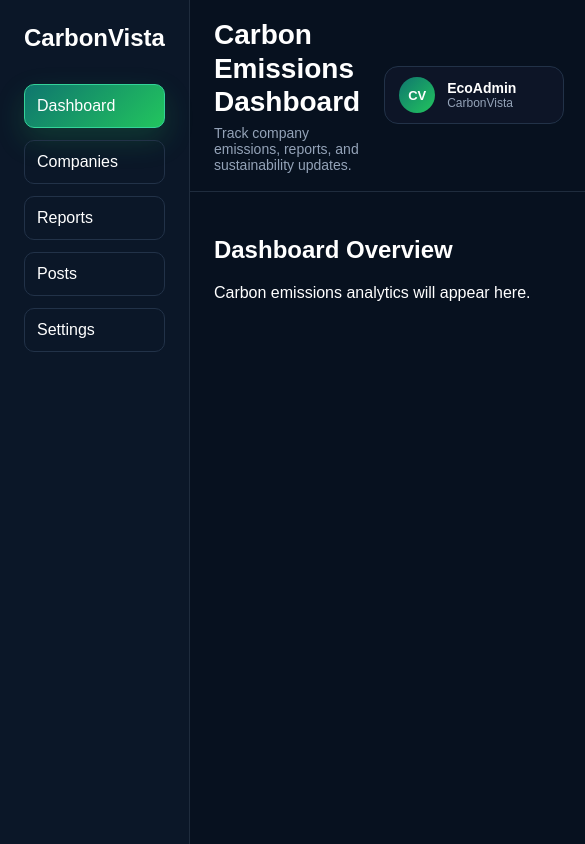
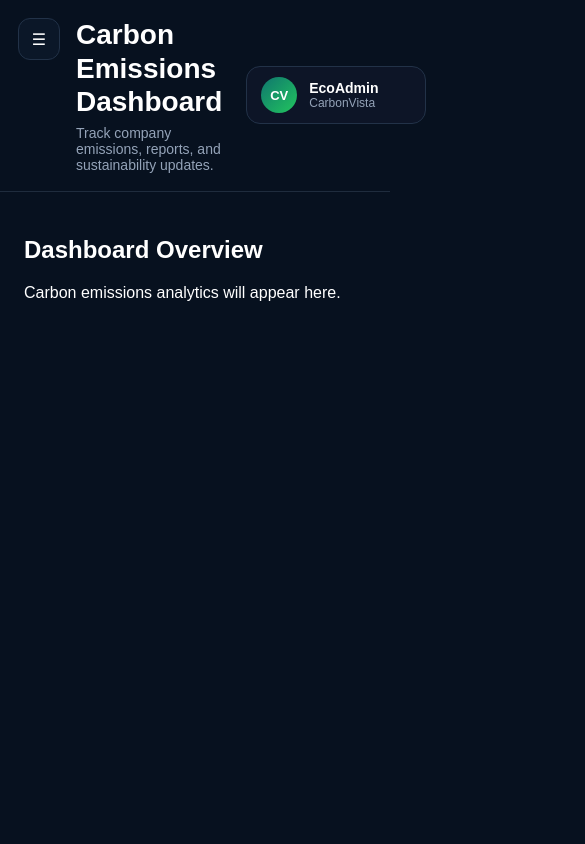
Before and after one commit to Jayzeek2025/Carbon-Emission-Dashboard, a Next.js app: page / in a window 390 px wide. Shown: the whole page, 585 px wide, since content can reach past the window. Built offline with nearby package versions, Linux system fonts and the light colour scheme.

Commit message:
feat: add mobile navigation drawer behavior

```diff
--- a/src/app/globals.css
+++ b/src/app/globals.css
@@ -30,6 +30,18 @@ button {
 .app-sidebar h2 {
   margin-top: 0;
   margin-bottom: 32px;
+}
+
+.app-sidebar-header {
+  display: flex;
+  align-items: center;
+  justify-content: space-between;
+  gap: 16px;
+}
+
+.mobile-menu-button,
+.mobile-close-button {
+  display: none;
 }
 
 .app-nav {
@@ -70,12 +82,6 @@ button {
   border-color: #34d399;
   transform: translateX(2px);
   transition: all 0.2s ease;
-}
-
-.app-content-wrapper {
-  flex: 1;
-  display: flex;
-  flex-direction: column;
 }
 
 .app-header {
@@ -138,3 +144,80 @@ button {
   flex: 1;
   padding: 24px;
 }
+
+.app-content-wrapper {
+  flex: 1;
+  display: flex;
+  flex-direction: column;
+}
+.mobile-nav-toggle {
+  display: none;
+}
+
+@media (max-width: 900px) {
+  .app-shell {
+    display: block;
+  }
+
+  .app-sidebar {
+    display: none;
+  }
+
+  .mobile-nav-toggle:checked ~ .app-sidebar {
+    display: block;
+    position: fixed;
+    top: 0;
+    left: 0;
+    z-index: 100;
+    width: 260px;
+    height: 100vh;
+  }
+
+  .mobile-sidebar-overlay {
+    position: fixed;
+    inset: 0;
+    z-index: 90;
+    display: none;
+    background: rgba(2, 6, 23, 0.72);
+  }
+
+  .mobile-nav-toggle:checked ~ .mobile-sidebar-overlay {
+    display: block;
+  }
+
+  .mobile-menu-button {
+    position: fixed;
+    top: 18px;
+    left: 18px;
+    z-index: 80;
+    display: grid;
+    place-items: center;
+    width: 42px;
+    height: 42px;
+    border: 1px solid #223248;
+    border-radius: 12px;
+    background: #0b1728;
+    color: white;
+    cursor: pointer;
+  }
+
+.mobile-close-button {
+  display: grid;
+  place-items: center;
+  width: 34px;
+  height: 34px;
+  border: 1px solid #223248;
+  border-radius: 10px;
+  background: transparent;
+  color: white;
+  cursor: pointer;
+  font-size: 22px;
+  line-height: 1;
+  position: relative;
+  top: -15px;
+}
+
+  .app-header {
+    padding-left: 76px;
+  }
+}
--- a/src/components/layout/AppShell.tsx
+++ b/src/components/layout/AppShell.tsx
@@ -8,6 +8,26 @@ type AppShellProps = {
 export default function AppShell({ children }: AppShellProps) {
   return (
     <div className="app-shell">
+      <input
+        id="mobile-nav-toggle"
+        className="mobile-nav-toggle"
+        type="checkbox"
+      />
+
+      <label
+        className="mobile-menu-button"
+        htmlFor="mobile-nav-toggle"
+        aria-label="Open navigation menu"
+      >
+        ☰
+      </label>
+
+      <label
+        className="mobile-sidebar-overlay"
+        htmlFor="mobile-nav-toggle"
+        aria-label="Close navigation menu"
+      />
+
       <Sidebar />
 
       <div className="app-content-wrapper">
--- a/src/components/layout/Sidebar.tsx
+++ b/src/components/layout/Sidebar.tsx
@@ -3,13 +3,26 @@ const menuItems = ["Dashboard", "Companies", "Reports", "Posts", "Settings"];
 export default function Sidebar() {
   return (
     <aside className="app-sidebar">
-      <h2>CarbonVista</h2>
+      <div className="app-sidebar-header">
+        <h2>CarbonVista</h2>
+
+        <label
+          className="mobile-close-button"
+          htmlFor="mobile-nav-toggle"
+          aria-label="Close navigation menu"
+        >
+          ×
+        </label>
+      </div>
 
       <nav className="app-nav">
         {menuItems.map((item) => (
           <button
             key={item}
-            className={item === "Dashboard" ? "app-nav-item active" : "app-nav-item"}
+            className={
+              item === "Dashboard" ? "app-nav-item active" : "app-nav-item"
+            }
+            type="button"
           >
             {item}
           </button>
```
